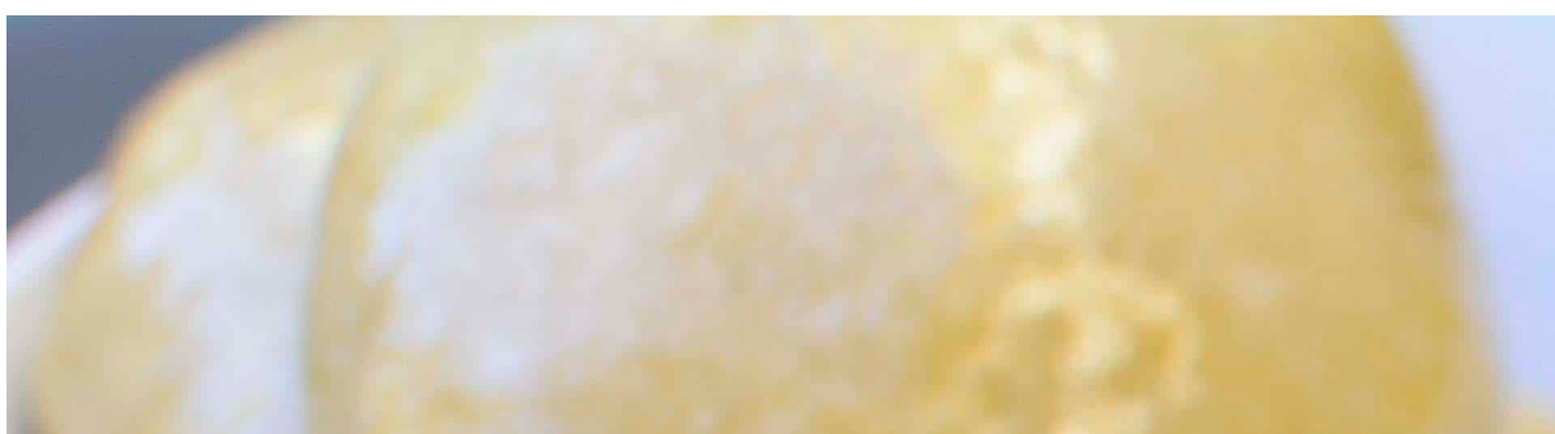
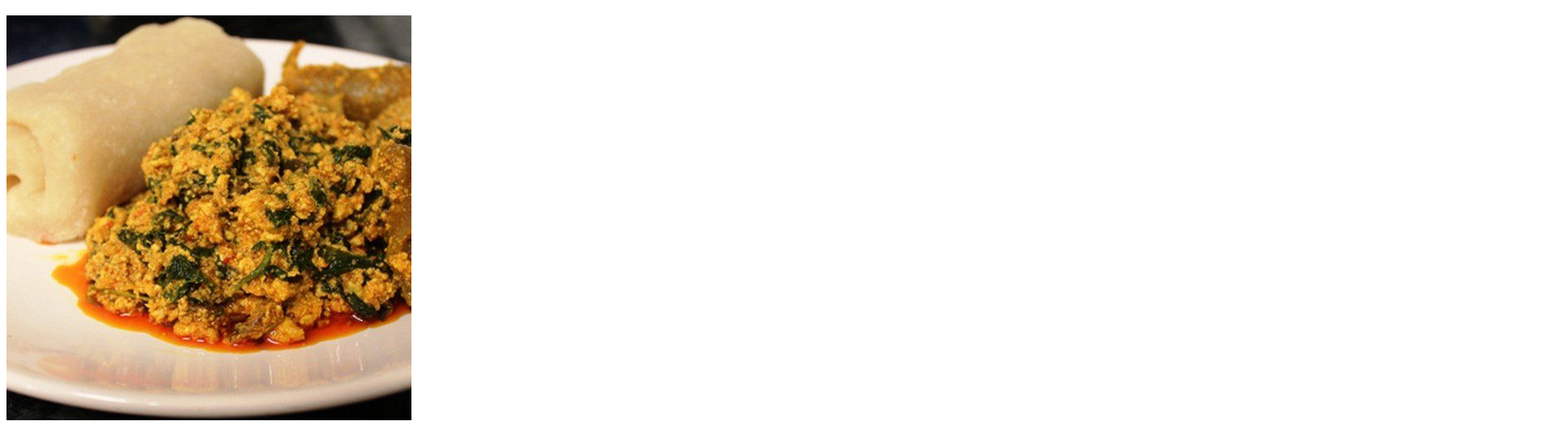
Before and after one commit to ExceptionalGoodness/odin-recipes, a plain HTML site: page recipes/egusi.html in a window 1280 px wide. Shown: the part 61-597 px from the top of the page at 81% size, 1920 px wide, since content can reach past the window. Drawn offline with Linux system fonts and the light colour scheme.

Commit message:
the images before the last one for egusi was too big, had to change it

```diff
--- a/recipes/egusi.html
+++ b/recipes/egusi.html
@@ -7,7 +7,7 @@
 </head>
 <body>
     <h1>Egusi Soup Recipe</h1>
-    <img src="images/Egusi-1.jpg" alt="egusi soup">
+    <img src="images/egusi-7.jpg" alt="egusi soup">
     <p><h2>Description</h2></p>
     <p>Creamy, nutty egusi soup is a staple in homes and bukas, or street food stalls, across Nigeria and in many parts of West Africa. The soup takes its name from egusi, or agushi―the seeds that both thicken and flavor it. Egusi soup typically features meat (such as beef, smoked poultry, goat, cow skin, and offal) and seafood (smoked dried fish or stockfish), as well as awara (Nigerian tofu), mushrooms, and greens.</p>
     <P><h3>Ingredients</h3></P>
```
